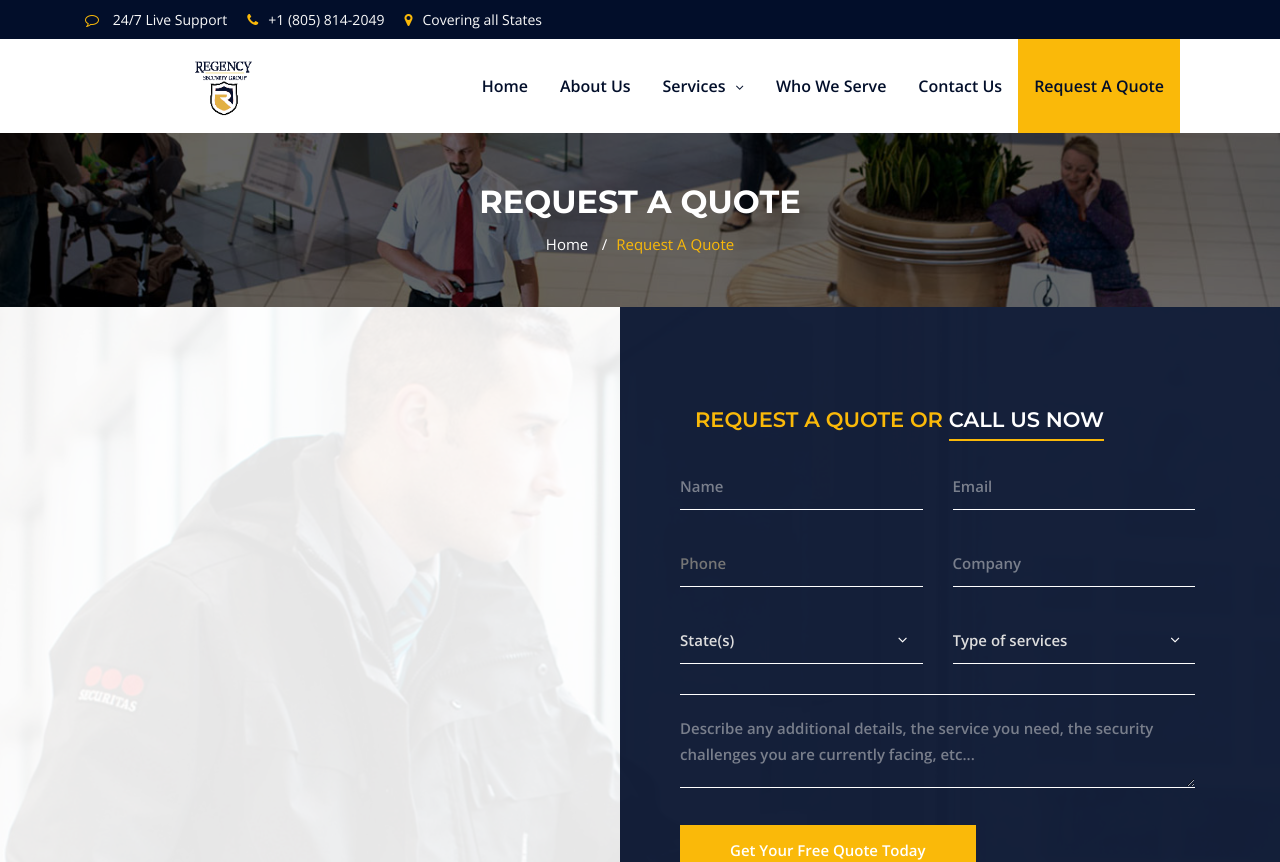
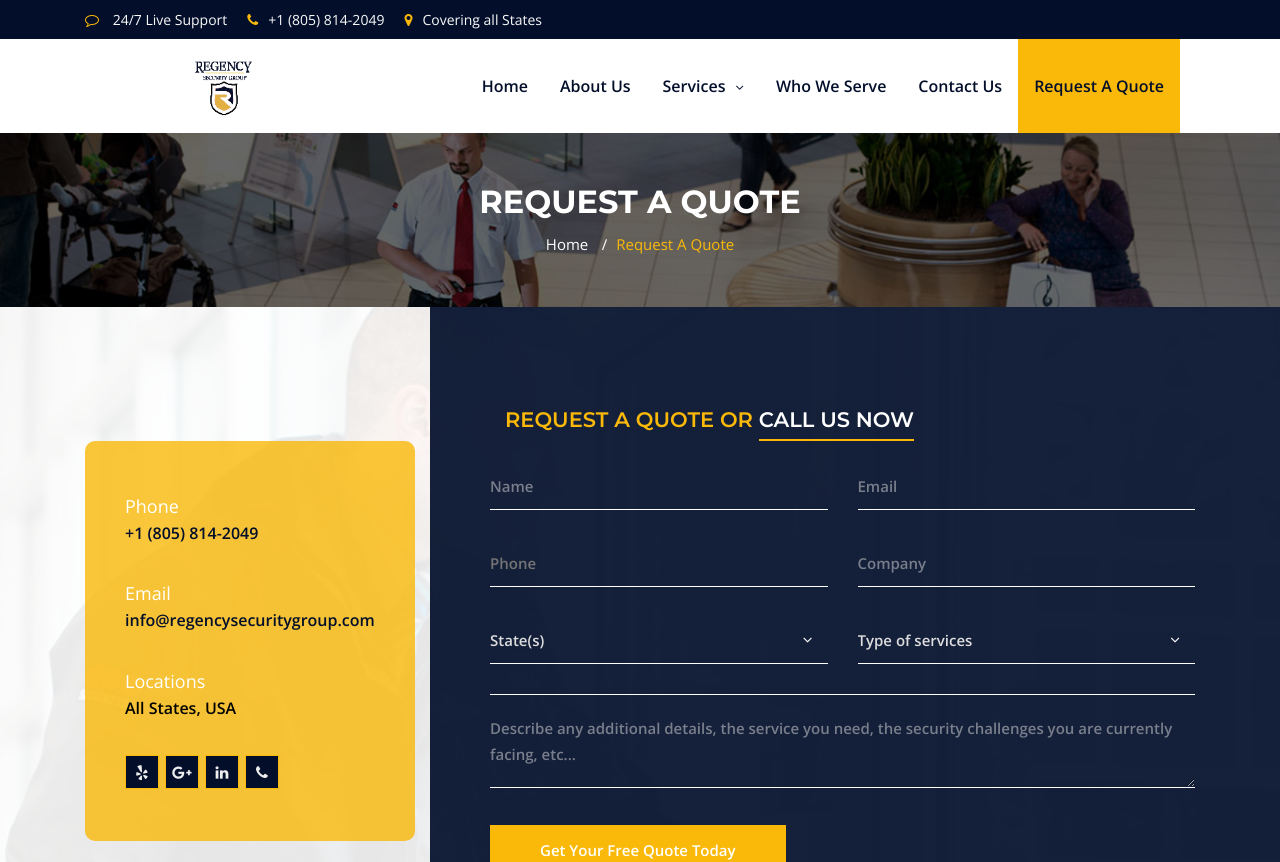
Before and after one commit to dawinderS/security-comp, a React (Create React App) app: page /request-a-quote in a window 1280 px wide. Shown: the top 862 px of the page. Built offline with nearby package versions, Linux system fonts and the light colour scheme.

Commit message:
add info sidebar to requestquote page

```diff
--- a/src/assets/css/main.css
+++ b/src/assets/css/main.css
@@ -2135,7 +2135,12 @@ footer {
 	border: 1px solid #fab909;
 	left: 0;
 }
-
+#footer-social-quotepage li a {
+  background: #020e2a;
+}
+#footer-social-quotepage li a:hover {
+  background:#fab909;
+}
 .footer-wedget-one ul {
 	margin-top: 15px;
 }
@@ -2261,6 +2266,51 @@ footer {
 	padding-right: 50px;
 	padding-top: 100px;
 }
+#req-quote-sidebar {
+  display: flex;
+  justify-content: space-between;
+  align-items: center;
+}
+.faq-sec2 {
+  display: flex;
+  flex-direction: column;
+  justify-content: space-evenly;
+  background: rgba(250, 185, 9, 0.8);
+  /* background-color: #fab909; */
+  padding: 40px 40px;
+  border-radius: 10px;
+  height: 60%;
+}
+@media (max-width: 575px) {
+  .faq-sec2 {
+    height: 100%;
+    width: 100%;
+    margin-top: 50px
+  }
+}
+@media (max-width: 1199px) and (min-width: 576px) {
+  #req-quote-sidebar {
+    display: none;
+  }
+}
+  /* .faq-sec2 {
+    height: 100%;
+    width: 100%;
+    margin-top: 50px
+  }
+} */
+.faq-sec2 span {
+  font-size: 18px;
+  /* font-weight: bolder; */
+  color: #ffffff;
+}
+
+.faq-sec2 p {
+  font-weight: bolder;
+  font-size: 16px;
+  color: rgb(0, 0, 0);
+}
+
 .faq-single {
 	margin-bottom: 30px;
 }
--- a/src/common/footer/Footer.js
+++ b/src/common/footer/Footer.js
@@ -17,9 +17,7 @@ const Footer = () => {
                     <Link to="/">
                       <img src={`/images/logo2-unedited.png`} alt="Logo" />
                     </Link>
-                                    <p>
-
-                                    </p>
+                    <p></p>
                     <div className="footer-social-profile">
                       <ul>
                         {/* <li>
@@ -43,6 +41,11 @@ const Footer = () => {
                           </a>
                         </li>
                         <li>
+                          <a href="">
+                            <i className="fa fa-linkedin" />
+                          </a>
+                        </li>
+                        <li>
                           <a href="tel:805-814-2049">
                             <i className="fa fa-phone" />
                           </a>
@@ -55,14 +58,9 @@ const Footer = () => {
                   <div className="footer-widget-menu">
                     <h2>Service links</h2>
                     <ul>
-                                        {
-                                            serviceData.map((item) => (
-                                                <FooterServiceNav
-                                                    key={item.id}
-                                                    data={item}
-                                                />
-                                            ))
-                                        }
+                      {serviceData.map((item) => (
+                        <FooterServiceNav key={item.id} data={item} />
+                      ))}
                     </ul>
                   </div>
                 </div>
--- a/src/pages/RequestQuote.js
+++ b/src/pages/RequestQuote.js
@@ -49,20 +49,68 @@ const RequestQuote = () => {
           <div className="images-overlay" />
           <div className="container">
             <div className="row">
-              <div className="col-md-6 col-sm-6 col-xs-12">
-                <div className="faq-sec">
+              <div
+                className="col-md-4 col-sm-4 col-xs-12"
+                id="req-quote-sidebar"
+              >
+                <div className="faq-sec2">
+                  <div>
+                    <span>Phone</span>
+                    <p>
+                      <a href="tel:+18058142049">+1 (805) 814-2049</a>
+                    </p>
+                  </div>
+                  <div>
+                    <span>Email</span>
+                    <p>
+                      <a href="mailto: info@regencysecuritygroup.com">
+                        info@regencysecuritygroup.com
+                      </a>
+                    </p>
+                  </div>
+                  <div>
+                    <span>Locations</span>
+                    <p>All States, USA</p>
+                  </div>
+                  <div
+                    className="footer-social-profile"
+                    id="footer-social-quotepage"
+                  >
+                    <ul>
+                      <li>
+                        <a href="">
+                          <i className="fa fa-yelp" />
+                        </a>
+                      </li>
+                      <li>
+                        <a href="">
+                          <i className="fa fa-google-plus" />
+                        </a>
+                      </li>
+                      <li>
+                        <a href="">
+                          <i className="fa fa-linkedin" />
+                        </a>
+                      </li>
+                      <li>
+                        <a href="tel:805-814-2049">
+                          <i className="fa fa-phone" />
+                        </a>
+                      </li>
+                    </ul>
+                  </div>
                   {/* {getFaqData.map((item) => (
                     <FaqCard key={item.id} data={item} />
                   ))} */}
                 </div>
               </div>
-              <div className="col-md-6 col-sm-6 col-xs-12">
+              <div className="col-md-8 col-sm-12 col-xs-12">
                 <QuoteForm />
               </div>
             </div>
           </div>
         </div>
-        <div className="contact-page-sec pt-100 pb-100">
+        {/* <div className="contact-page-sec pt-100 pb-100">
           <div className="container">
             <div className="row">
               <div className="col-md-8">
@@ -81,7 +129,7 @@ const RequestQuote = () => {
                           dangerouslySetInnerHTML={{ __html: data.content }}
                         />
 
-                        {/*<span>{data.desc}</span>*/}
+                        <span>{data.desc}</span>
                       </div>
                     </div>
                   </div>
@@ -89,7 +137,7 @@ const RequestQuote = () => {
               </div>
             </div>
           </div>
-        </div>
+        </div> */}
         {/* Contact Page Section End */}
       </Layout>
     </>
```
Lines whose indentation alone changed are shown as unchanged.
